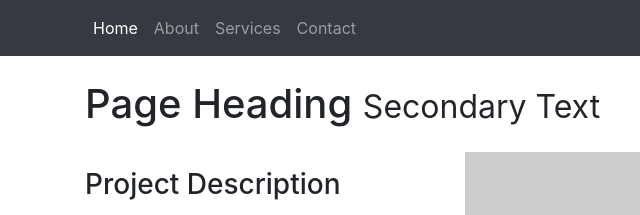
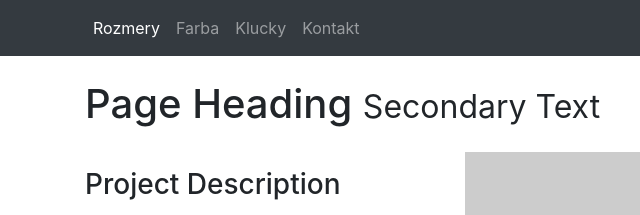
Before and after one commit to KTK81/Bootstrap-testing, a website: page index.html in a window 1280 px wide. Shown: the top 215 px of the page, 0-640 px from the left. Drawn offline with Linux system fonts and the light colour scheme; placeholder pictures from the web are drawn by us.

Commit message:
menu text

```diff
--- a/index.html
+++ b/index.html
@@ -37,18 +37,18 @@
           <ul class="navbar-nav">
 
             <li class="nav-item active">
-              <a class="nav-link" href="#">Home
+              <a class="nav-link" href="#">Rozmery
                 <span class="sr-only">(current)</span>
               </a>
             </li>
             <li class="nav-item">
-              <a class="nav-link" href="#">About</a>
+              <a class="nav-link" href="#">Farba</a>
             </li>
             <li class="nav-item">
-              <a class="nav-link" href="#">Services</a>
+              <a class="nav-link" href="#">Klucky</a>
             </li>
             <li class="nav-item">
-              <a class="nav-link" href="#">Contact</a>
+              <a class="nav-link" href="#">Kontakt</a>
             </li>
           </ul>
         </div>
```
